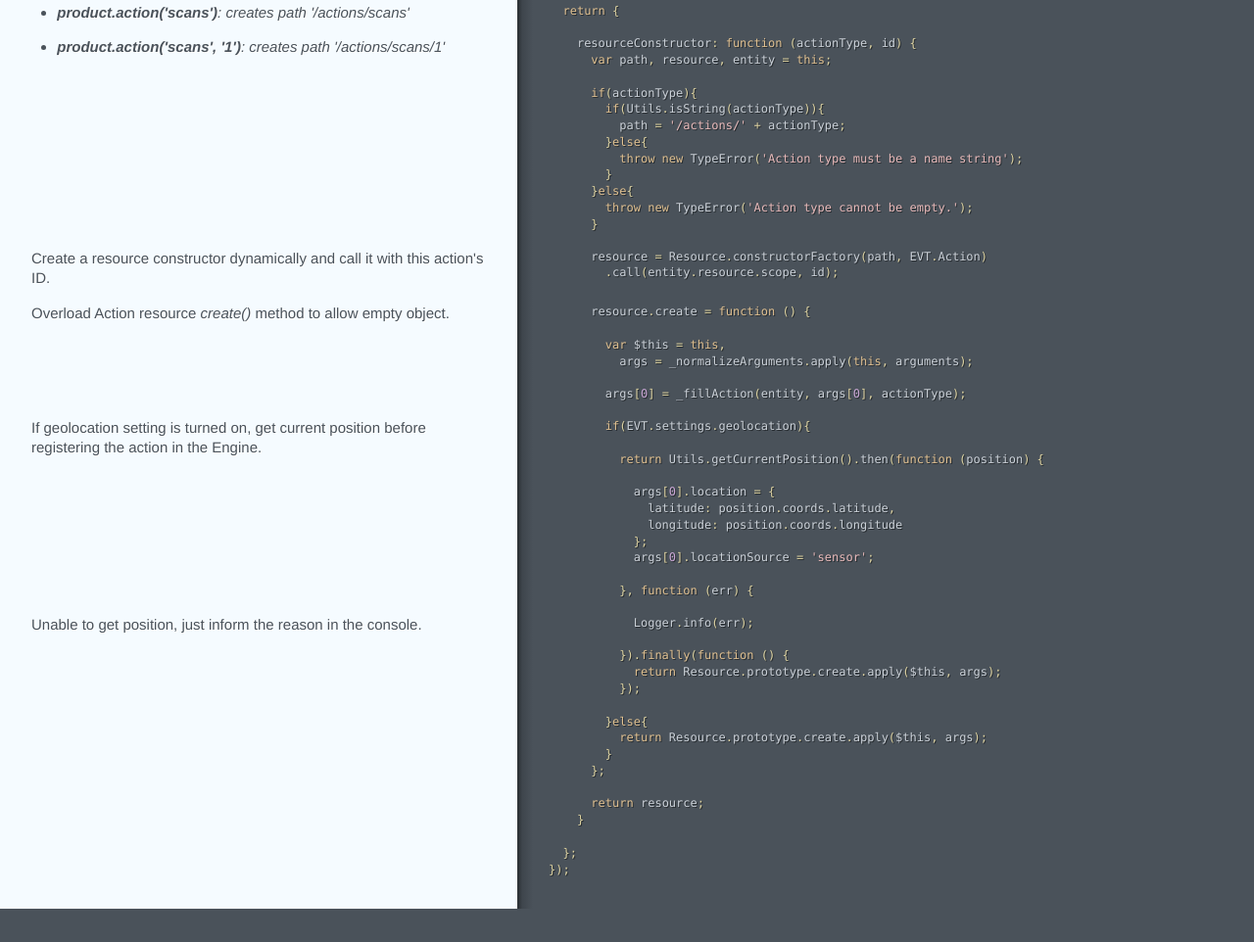
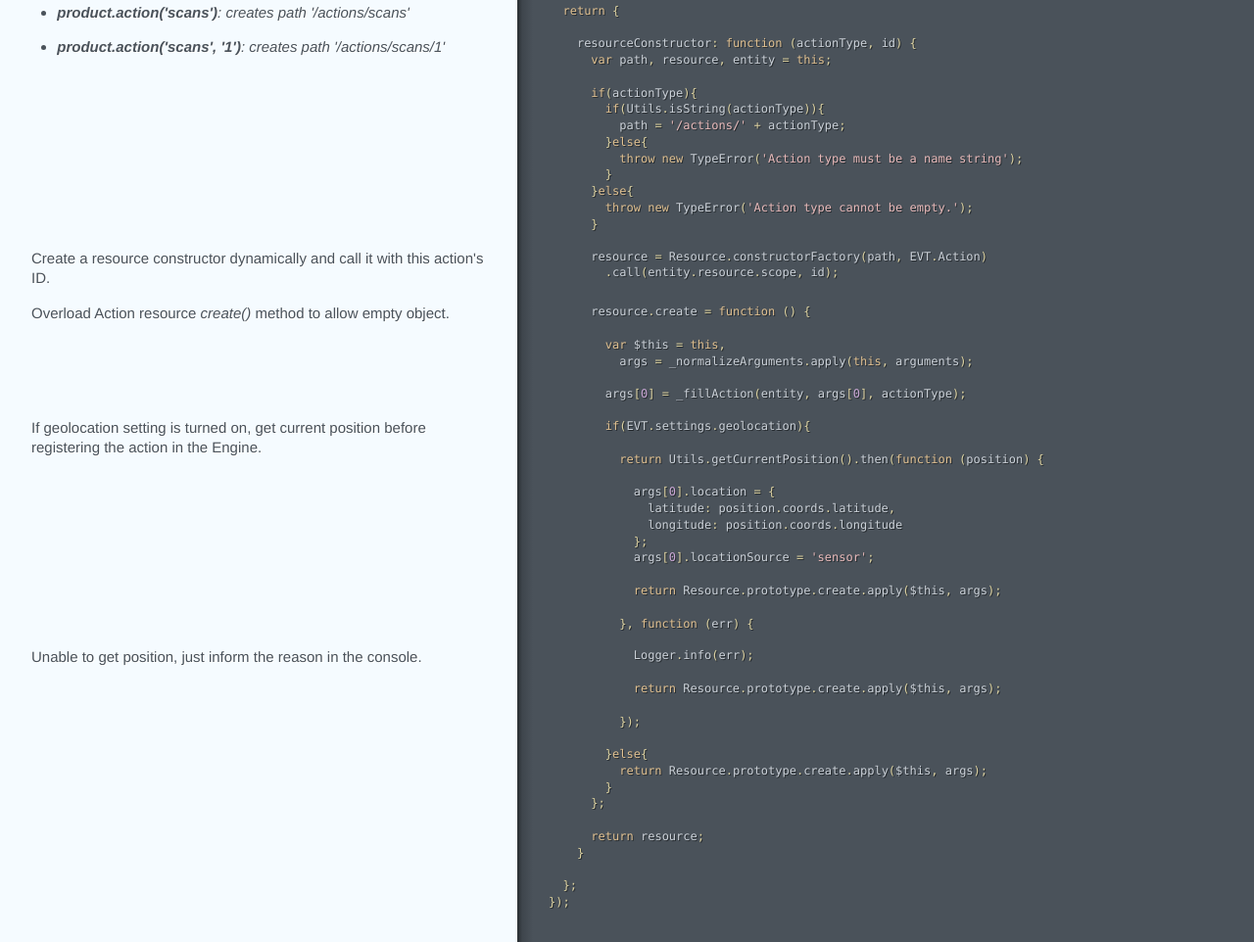
Before and after one commit to chandruxp/evrythng-js-sdk, a plain HTML site: page src/entity/action.html in a window 1280 px wide. Shown: the part 962-1924 px from the top of the page at 98% size. Before the commit the page ends 1890 px from the top, so only its background shows below. Drawn offline with Linux system fonts and the light colour scheme.

Commit message:
Generated documentation for 8665f5a5be6aec4c00a6e7cc298b458175bce795

```diff
--- a/src/entity/action.html
+++ b/src/entity/action.html
@@ -75,10 +75,12 @@ registering the action in the Engine.</p></div></div><div class="code"><div clas
             <span class="p">};</span>
             <span class="nx">args</span><span class="p">[</span><span class="mi">0</span><span class="p">].</span><span class="nx">locationSource</span> <span class="o">=</span> <span class="s1">&#39;sensor&#39;</span><span class="p">;</span>
 
+            <span class="k">return</span> <span class="nx">Resource</span><span class="p">.</span><span class="nx">prototype</span><span class="p">.</span><span class="nx">create</span><span class="p">.</span><span class="nx">apply</span><span class="p">(</span><span class="nx">$this</span><span class="p">,</span> <span class="nx">args</span><span class="p">);</span>
+
           <span class="p">},</span> <span class="kd">function</span> <span class="p">(</span><span class="nx">err</span><span class="p">)</span> <span class="p">{</span></div></div></div><div class="segment"><div class="comments "><div class="wrapper"><p>Unable to get position, just inform the reason in the console.</p></div></div><div class="code"><div class="wrapper">            <span class="nx">Logger</span><span class="p">.</span><span class="nx">info</span><span class="p">(</span><span class="nx">err</span><span class="p">);</span>
 
-          <span class="p">}).</span><span class="k">finally</span><span class="p">(</span><span class="kd">function</span> <span class="p">()</span> <span class="p">{</span>
             <span class="k">return</span> <span class="nx">Resource</span><span class="p">.</span><span class="nx">prototype</span><span class="p">.</span><span class="nx">create</span><span class="p">.</span><span class="nx">apply</span><span class="p">(</span><span class="nx">$this</span><span class="p">,</span> <span class="nx">args</span><span class="p">);</span>
+
           <span class="p">});</span>
 
         <span class="p">}</span><span class="k">else</span><span class="p">{</span>
```
